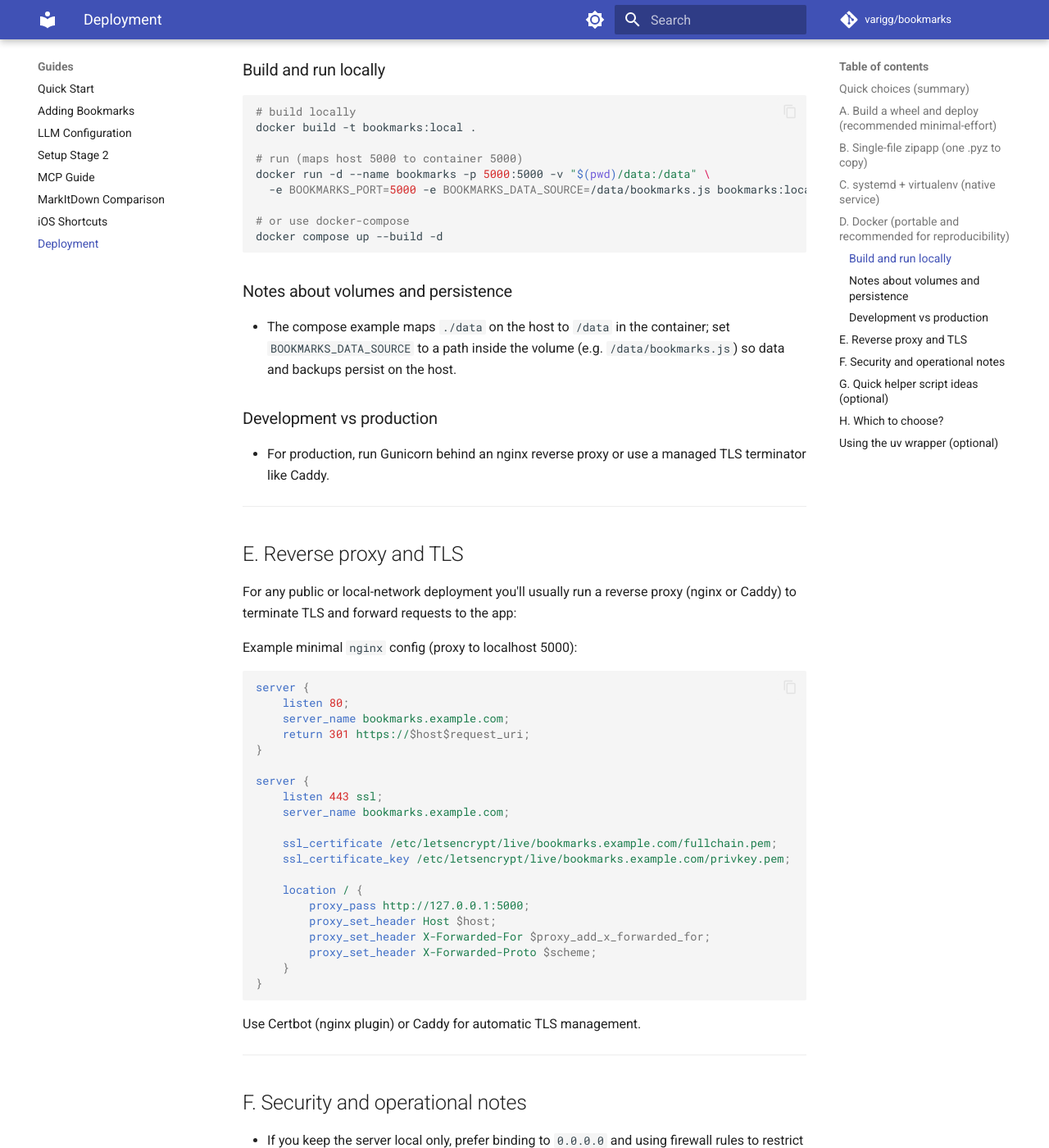
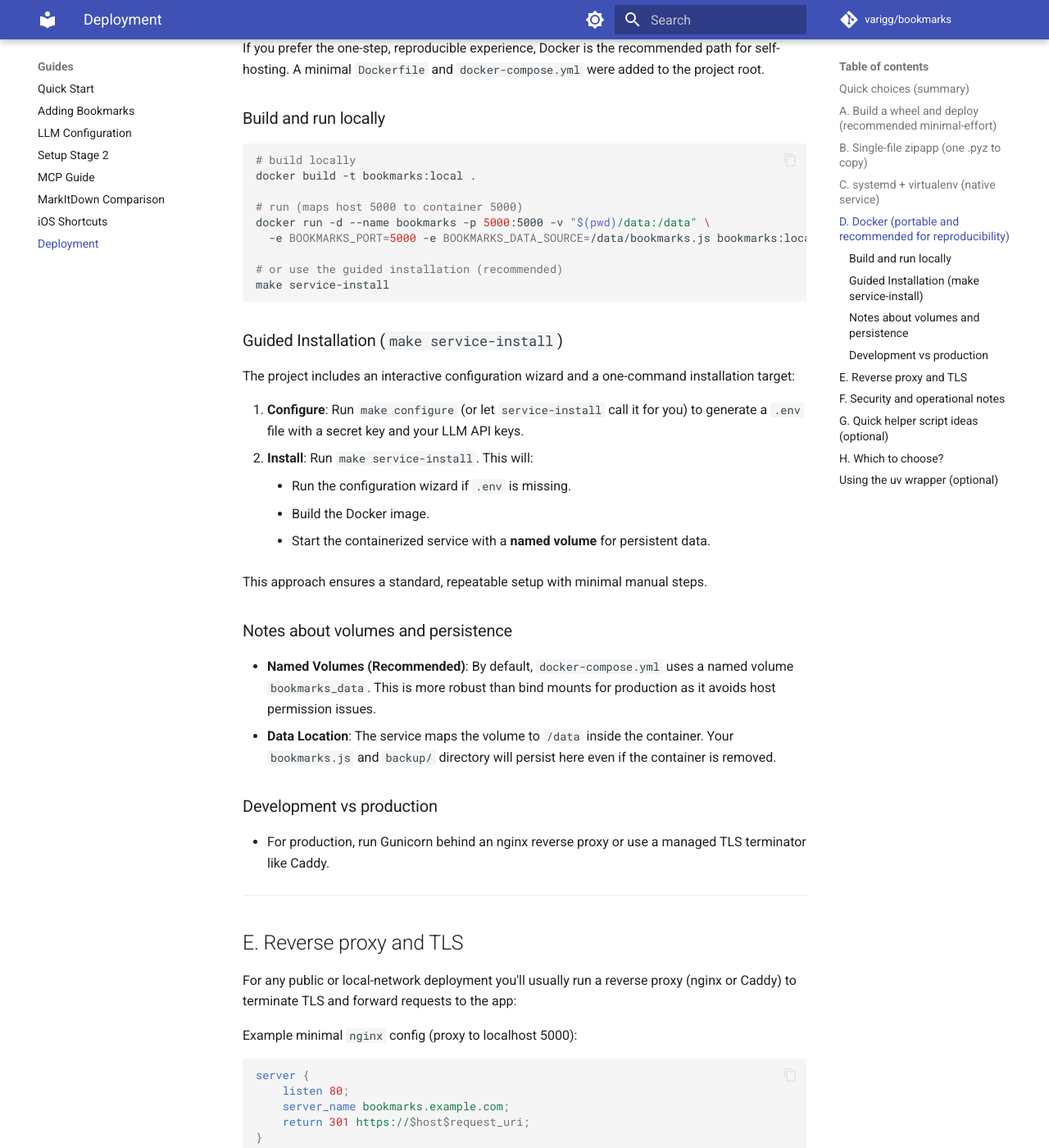
Before and after one commit to varigg/bookmarks, an MkDocs documentation site: the page built from docs/DEPLOYMENT.md, in a window 1280 px wide and 1400 px high, scrolled down 4614 px. Shown: the whole window at 82% size. Built offline with MkDocs 1.6.1 and Material for MkDocs 9.7.7, drawn with Linux system fonts in a browser that asks for light colours; comment, search, counter and statistics services are not loaded; some of the changed text lies outside the part shown.

Commit message:
chore: restore missing Makefile targets and update Docker persistence
- Add 'configure' and 'service-install' targets to Makefile
- Transition Docker setup to use named volumes instead of bind mounts
- Update Deployment Guide with new targets and volume details

````diff
--- a/docker-compose.yml
+++ b/docker-compose.yml
@@ -14,5 +14,8 @@ services:
       - OPENAI_API_KEY=${OPENAI_API_KEY}
       - ANTHROPIC_API_KEY=${ANTHROPIC_API_KEY}
     volumes:
-      - ./data:/data
+      - bookmarks_data:/data
     restart: unless-stopped
+
+volumes:
+  bookmarks_data:
--- a/docs/DEPLOYMENT.md
+++ b/docs/DEPLOYMENT.md
@@ -11,7 +11,8 @@ Pick the approach that best fits your environment and comfort level.
 - Use a **wheel**: build a wheel locally, copy the wheel to the server, install into a virtualenv, and run with Gunicorn (recommended minimal-effort approach).
 - Use a **zipapp**: create a single `.pyz` file that bundles your app and vendored dependencies (useful when you want one file, but harder to maintain).
 - Use **systemd + virtualenv**: native, lightweight, suitable for long-running service on a dedicated server.
-- Use **Docker**: best for reproducibility and portability (single artifact, easy upgrades, use volumes for persistent data).
+- Use **Docker**: best for reproducibility and portability (single artifact, easy upgrades, use named volumes for persistent data).
+- Use **Makefile targets**: `make service-install` provides a guided setup and automated deployment.
 
 ---
 
@@ -215,13 +216,26 @@ docker build -t bookmarks:local .
 docker run -d --name bookmarks -p 5000:5000 -v "$(pwd)/data:/data" \
   -e BOOKMARKS_PORT=5000 -e BOOKMARKS_DATA_SOURCE=/data/bookmarks.js bookmarks:local
 
-# or use docker-compose
-docker compose up --build -d
+# or use the guided installation (recommended)
+make service-install
 ```
+
+### Guided Installation (`make service-install`)
+
+The project includes an interactive configuration wizard and a one-command installation target:
+
+1.  **Configure**: Run `make configure` (or let `service-install` call it for you) to generate a `.env` file with a secret key and your LLM API keys.
+2.  **Install**: Run `make service-install`. This will:
+    -   Run the configuration wizard if `.env` is missing.
+    -   Build the Docker image.
+    -   Start the containerized service with a **named volume** for persistent data.
+
+This approach ensures a standard, repeatable setup with minimal manual steps.
 
 ### Notes about volumes and persistence
 
-- The compose example maps `./data` on the host to `/data` in the container; set `BOOKMARKS_DATA_SOURCE` to a path inside the volume (e.g. `/data/bookmarks.js`) so data and backups persist on the host.
+-   **Named Volumes (Recommended)**: By default, `docker-compose.yml` uses a named volume `bookmarks_data`. This is more robust than bind mounts for production as it avoids host permission issues.
+-   **Data Location**: The service maps the volume to `/data` inside the container. Your `bookmarks.js` and `backup/` directory will persist here even if the container is removed.
 
 ### Development vs production
 
````
Also changed, not shown: 1 other file.
